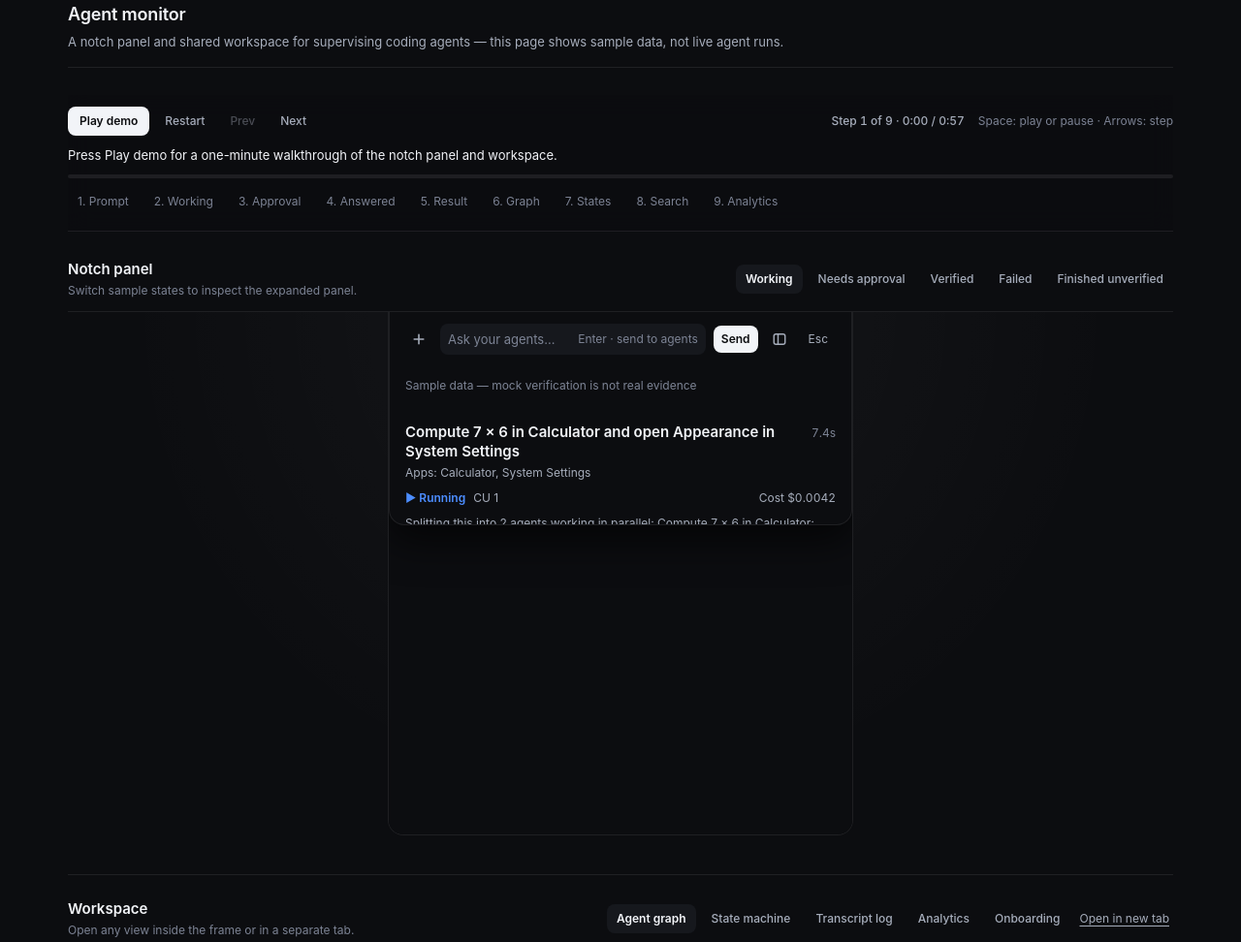
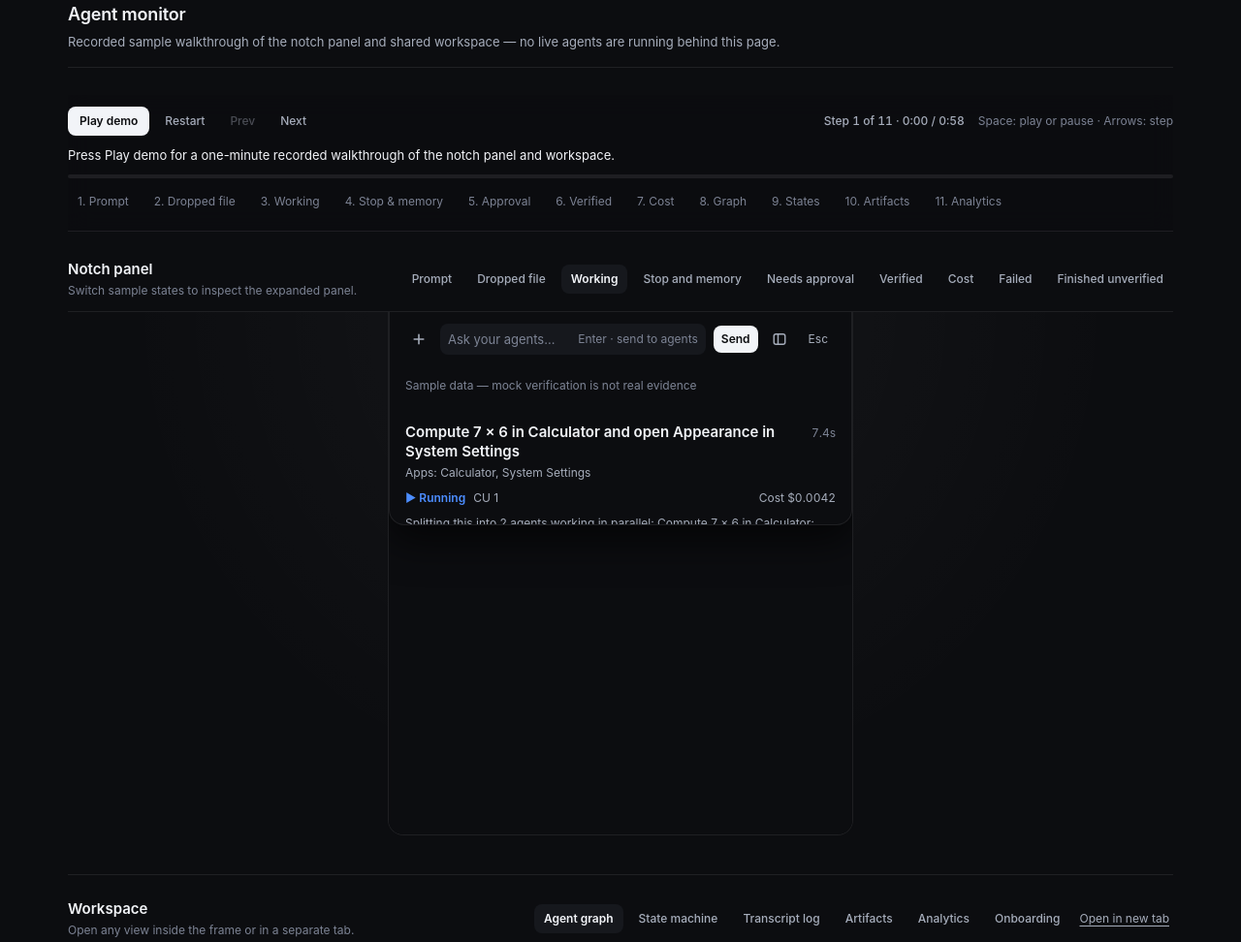
Before and after one commit to Ygali04/Gemini-hack-Nov-14, a plain HTML site: page ui/demo/index.html in a window 1280 px wide. Shown: the part 21-993 px from the top of the page at 97% size. Drawn offline with Linux system fonts and the light colour scheme.

Commit message:
Refresh static demo walkthrough to match current product

```diff
--- a/ui/demo/index.html
+++ b/ui/demo/index.html
@@ -411,7 +411,7 @@
     <header class="demo-header">
       <h1 class="demo-title">Agent monitor</h1>
       <p class="demo-intro">
-        A notch panel and shared workspace for supervising coding agents — this page shows sample data, not live agent runs.
+        Recorded sample walkthrough of the notch panel and shared workspace — no live agents are running behind this page.
       </p>
     </header>
 
@@ -424,13 +424,13 @@
           <button type="button" id="demo-next-btn" class="control-btn" aria-label="Next step">Next</button>
         </div>
         <div class="demo-player-meta">
-          <span id="demo-step-counter" class="demo-step-counter">Step 1 of 9 · 0:00 / 0:57</span>
+          <span id="demo-step-counter" class="demo-step-counter">Step 1 of 11 · 0:00 / 0:58</span>
           <span>Space: play or pause · Arrows: step</span>
         </div>
       </div>
 
       <p id="demo-caption" class="demo-caption" aria-live="polite">
-        Press Play demo for a one-minute walkthrough of the notch panel and workspace.
+        Press Play demo for a one-minute recorded walkthrough of the notch panel and workspace.
       </p>
 
       <div class="demo-progress-track" aria-hidden="true">
@@ -448,9 +448,13 @@
         </div>
 
         <div class="control-row" role="group" aria-label="Sample panel states">
+          <button type="button" class="control-btn" data-sample="empty" aria-pressed="false">Prompt</button>
+          <button type="button" class="control-btn" data-sample="attachments-states" aria-pressed="false">Dropped file</button>
           <button type="button" class="control-btn" data-sample="working-live" aria-pressed="true">Working</button>
+          <button type="button" class="control-btn" data-sample="working-live-controls" aria-pressed="false">Stop and memory</button>
           <button type="button" class="control-btn" data-sample="awaiting-approval" aria-pressed="false">Needs approval</button>
           <button type="button" class="control-btn" data-sample="qa-loop-verified" aria-pressed="false">Verified</button>
+          <button type="button" class="control-btn" data-sample="completed-cu" aria-pressed="false">Cost</button>
           <button type="button" class="control-btn" data-sample="failed" aria-pressed="false">Failed</button>
           <button type="button" class="control-btn" data-sample="finished-unverified" aria-pressed="false">Finished unverified</button>
         </div>
@@ -495,6 +499,12 @@
             target="workspace-frame"
             data-view="logs"
           >Transcript log</a>
+          <a
+            class="view-link"
+            href="../workspace.html?fixture=workspace-demo&amp;view=artifacts"
+            target="workspace-frame"
+            data-view="artifacts"
+          >Artifacts</a>
           <a
             class="view-link"
             href="../workspace.html?fixture=workspace-demo&amp;view=analytics"
@@ -552,63 +562,77 @@
         {
           target: "notch",
           fixture: "empty",
+          duration: 4,
+          label: "Prompt",
+          caption: "Type a task in the prompt box under the notch or pick a starter prompt."
+        },
+        {
+          target: "notch",
+          fixture: "attachments-states",
           duration: 5,
-          label: "Prompt",
-          caption: "Start in the notch panel by typing a task for your coding agents."
+          label: "Dropped file",
+          caption: "Drop files or screenshots to see what agents get before you send."
         },
         {
           target: "notch",
           fixture: "working-live",
-          duration: 7,
+          duration: 6,
           label: "Working",
-          caption: "Two agents work in parallel and report each step."
+          caption: "Named, colored agents work in parallel and stream live steps."
+        },
+        {
+          target: "notch",
+          fixture: "working-live-controls",
+          duration: 6,
+          label: "Stop & memory",
+          caption: "Stop any running task, or undo an I'll remember preference inline."
         },
         {
           target: "notch",
           fixture: "awaiting-approval",
-          duration: 7,
+          duration: 6,
           label: "Approval",
-          caption: "Before a sensitive action runs, the agent pauses and asks you to approve."
+          caption: "Before a sensitive action runs, the agent pauses for approval in the conversation."
         },
         {
           target: "notch",
           fixture: "qa-loop-verified",
-          duration: 7,
-          label: "Answered",
+          duration: 6,
+          label: "Verified",
           caption: "Once approved, the agent applies the fix, runs checks, and verifies the result."
         },
         {
           target: "notch",
           fixture: "completed-cu",
-          duration: 7,
-          label: "Result",
+          duration: 5,
+          label: "Cost",
           caption: "Completed runs report verified outcomes alongside total cost and step counts."
         },
         {
           target: "workspace",
           view: "graph",
-          duration: 6,
+          duration: 5,
           label: "Graph",
-          caption: "Open the workspace to see how the main agent and helper agents connect."
+          caption: "Open the workspace sheet to see how the main and helper agents connect."
         },
         {
           target: "workspace",
           view: "state-machine",
-          duration: 6,
+          duration: 5,
           label: "States",
           caption: "Inspect each agent's state machine to trace planning, acting, and handoffs."
         },
         {
           target: "workspace",
-          view: "logs",
-          duration: 6,
-          label: "Search",
-          caption: "Search the transcript log to review every decision, command, and output."
+          view: "artifacts",
+          duration: 5,
+          label: "Artifacts",
+          caption: "Review produced patches, outputs, and verification evidence in artifacts."
         },
         {
           target: "workspace",
           view: "analytics",
-          duration: 6,
+          duration: 5,
           label: "Analytics",
           caption: "Track run duration, model spend, and step counts across tasks in analytics."
         }
```
